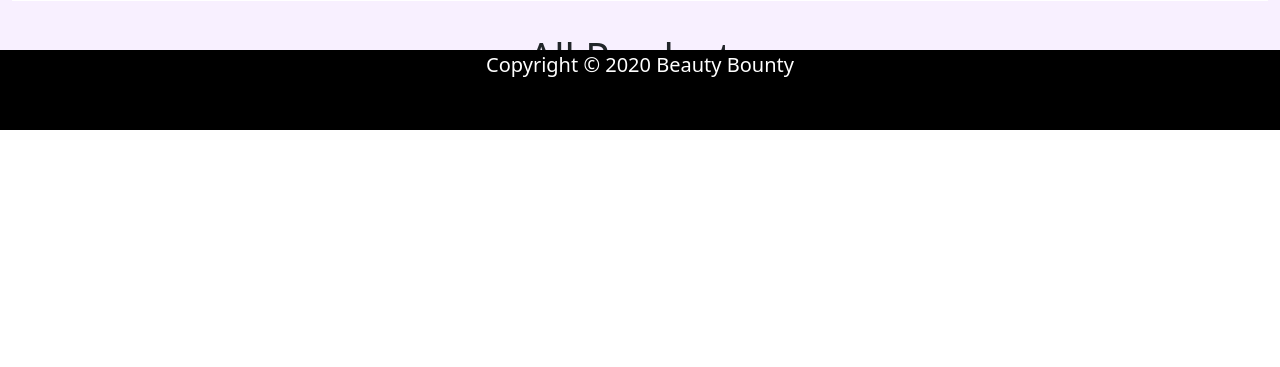
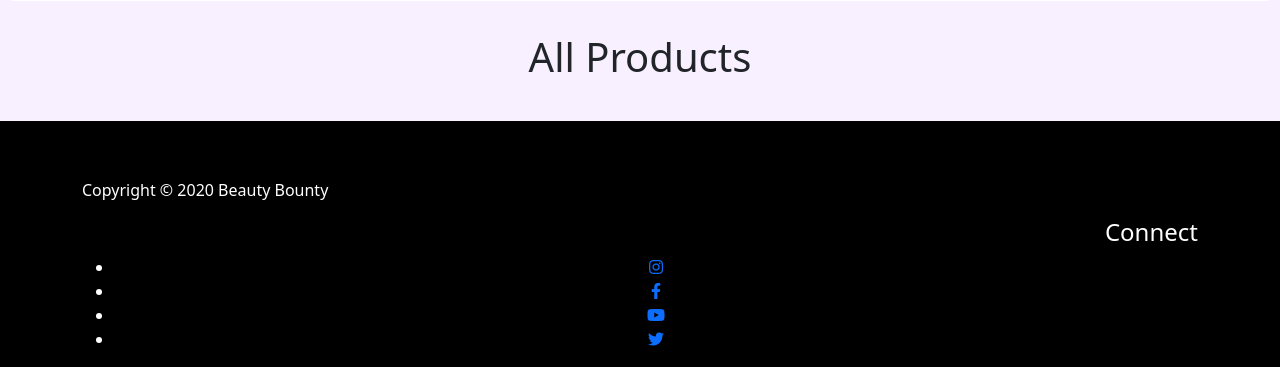
Before and after one commit to Vasileia-Apostolou/Beauty_Bounty, a Django app: page / in a window 1280 px wide. Shown: the part 670-1037 px from the top of the page. Before the commit the page ends 800 px from the top, so only its background shows below. Run offline with Django 3.2, Linux system fonts and the light colour scheme; data that the repository does not hold is empty; some libraries are stand-ins or nearby versions.

Commit message:
Add social media links in footer

```diff
--- a/store/static/css/style.css
+++ b/store/static/css/style.css
@@ -1,5 +1,9 @@
 body {
     background-color: #f8f0ff;
+}
+
+main {
+    flex: 1 0 auto;
 }
 
 .all-products-text {
@@ -55,7 +59,7 @@ body {
 .product-details-text {
     text-align: center;
     text-transform: uppercase;
-    letter-spacing: 3px;
+    letter-spacing: 4px;
     padding-top: 10%;
 
 }
@@ -91,14 +95,23 @@ background-size: cover;
 
 /* -------- FOOTER --------*/
 footer {
-   position: fixed;
    display: flex;
    left: 0;
    bottom: 0;
    width: 100%;
-   height: 10%;
+   height: 20%;
+   margin-top: 10px;
+    margin-top: 0px;
    background-color: black;
    color: white;
    text-align: center;
+}
 
+.copyright {
+    text-align: left;
+    padding-top: 5%;
 }
+
+.connect-text {
+    text-align: right;
+}
--- a/store/templates/store/footer.html
+++ b/store/templates/store/footer.html
@@ -1,5 +1,24 @@
 <footer>
     <div class="container">
-        <p class="lead text-center">Copyright &copy; 2020 Beauty Bounty</p>
+        <div class="row">
+        <p class="copyright">Copyright &copy; 2020 Beauty Bounty</p>
+        </div>
+        <div>
+            <h4 class="connect-text">Connect</h4>
+        </div>
+        <div class="col">
+            <ul class="socials">
+            <li><a class="social-icons" href="https://www.instagram.com/vasiliaxzibit/" alt="instagram-account" target="_blank"><i class="fab fa-instagram prefix"></i></a></li>
+            <li><a class="social-icons" href="https://www.facebook.com/vasilia.xzibit"  alt="facebook-account"  target="_blank"><i class="fab fa-facebook-f prefix"></i></a></li>
+            <li><a class="social-icons" href="https://www.youtube.com/channel/UC-u1GYx9G1DYBpufa3GyPlg" alt="youtube-account" target="_blank"><i class="fab fa-youtube prefix"></i></a></li>
+            <li><a class="social-icons" href="https://twitter.com/Vasilei21527901" alt="twitter-account" target="_blank"><i class="fab fa-twitter prefix"></i></a></li>
+            </ul>
+        </div>
     </div>
+
 </footer>
+
+<main class="container">
+		{% block content %}
+		{% endblock %}
+	</main>
```
